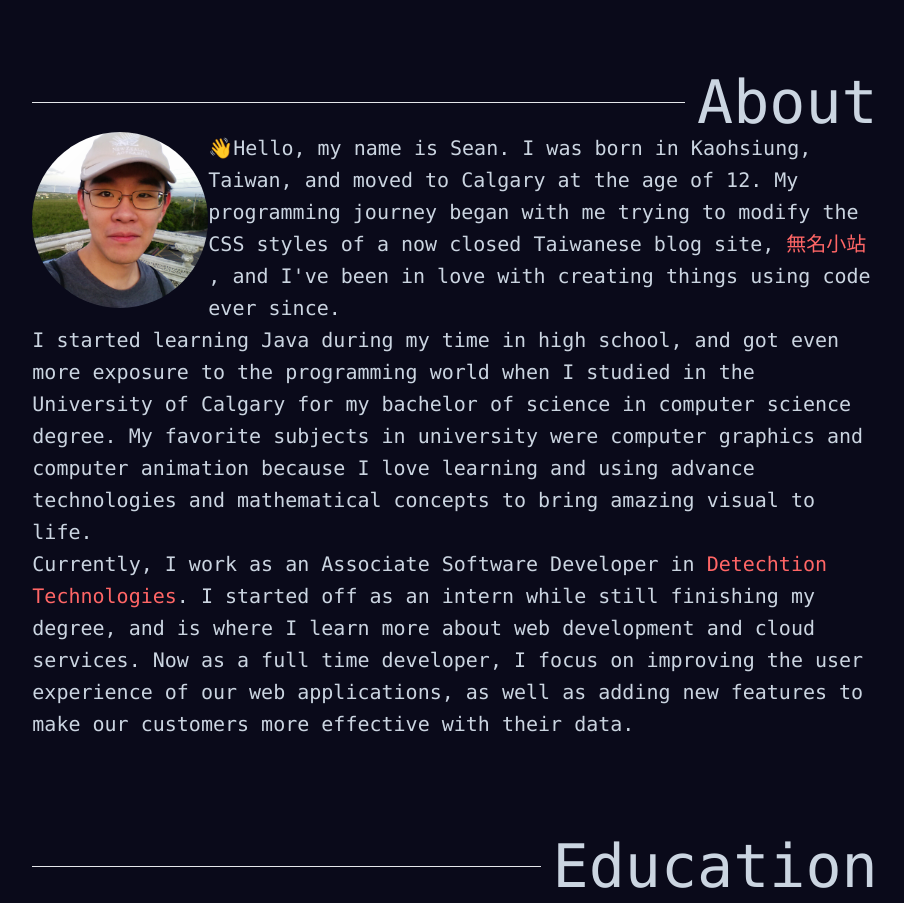
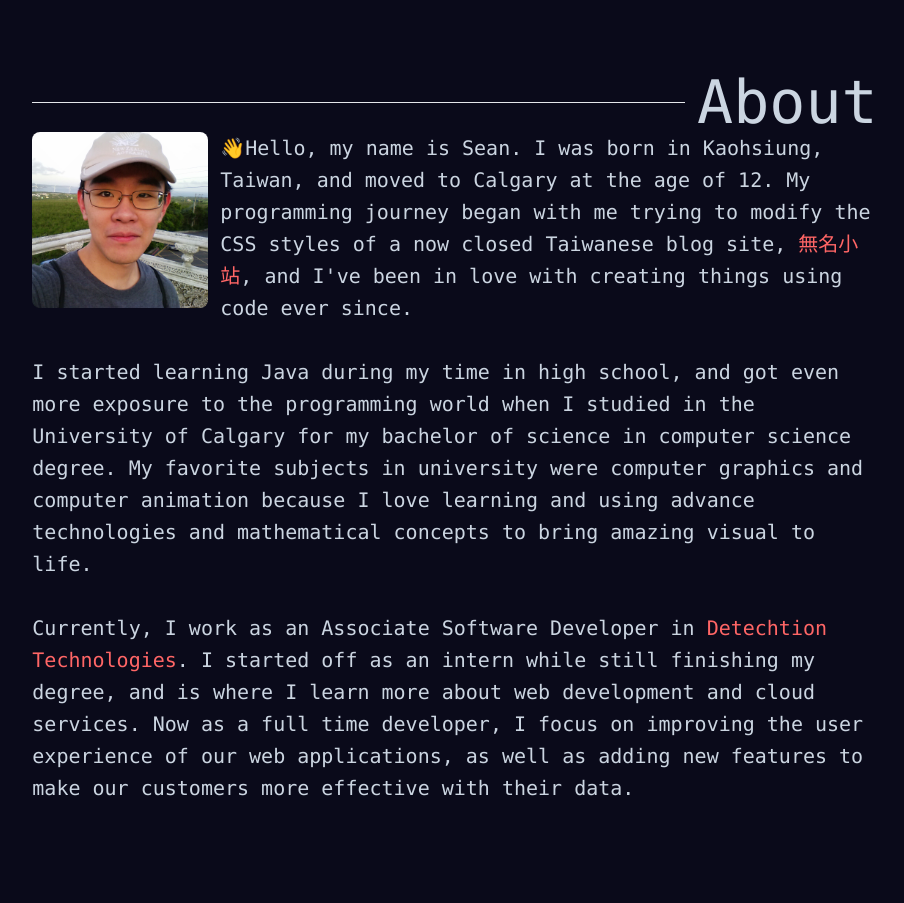
Before and after one commit to ShouShou92410/ShouShou92410.github.io, a SvelteKit app: page / in a window 1280 px wide. Shown: the part 780-1683 px from the top of the page, without its empty margins (185-1089 px from the left). Built offline with nearby package versions, Linux system fonts and the light colour scheme.

Commit message:
About section spacing

```diff
--- a/src/routes/About.svelte
+++ b/src/routes/About.svelte
@@ -9,17 +9,19 @@
 	</div>
 	<div>
 		<p>
-			<img src={pp} alt="ProfilePicture" class="w-44 rounded-full float-left" />
+			<img src={pp} alt="ProfilePicture" class="w-44 rounded-lg float-left mb-1 mr-3" />
 			👋Hello, my name is Sean. I was born in Kaohsiung, Taiwan, and moved to Calgary at the age of 12.
 			My programming journey began with me trying to modify the CSS styles of a now closed Taiwanese
 			blog site, <a href="https://en.wikipedia.org/wiki/Wretch_(website)">無名小站</a>, and I've
 			been in love with creating things using code ever since.
+			<br />
 			<br />
 			I started learning Java during my time in high school, and got even more exposure to the programming
 			world when I studied in the University of Calgary for my bachelor of science in computer science
 			degree. My favorite subjects in university were computer graphics and computer animation because
 			I love learning and using advance technologies and mathematical concepts to bring amazing visual
 			to life.
+			<br />
 			<br />
 			Currently, I work as an Associate Software Developer in
 			<a href="https://www.detechtion.com">Detechtion Technologies</a>. I started off as an intern
```
